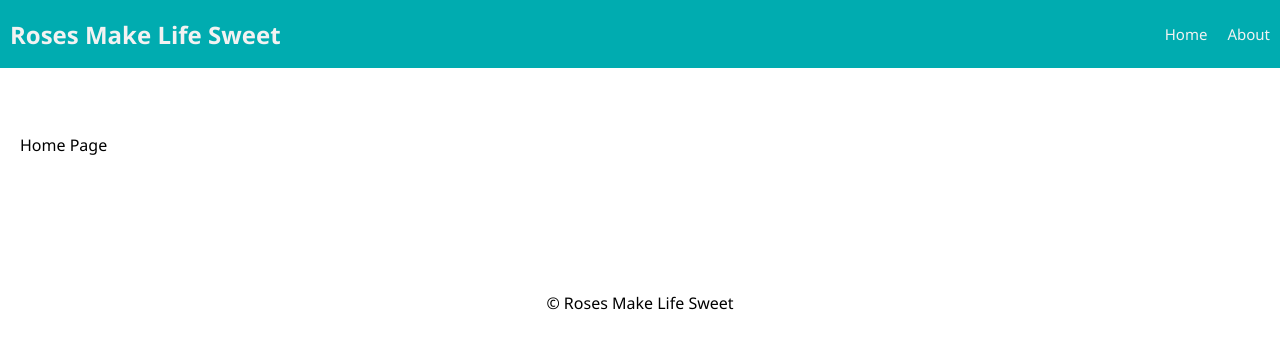
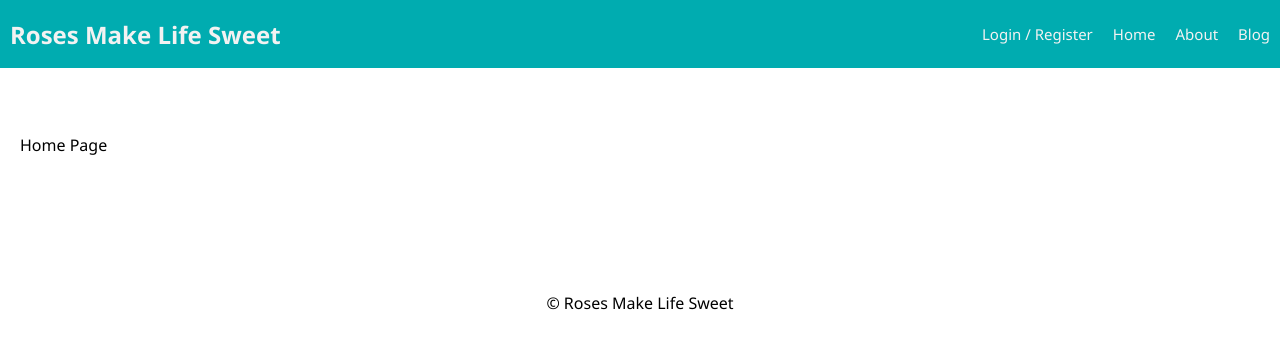
Before and after one commit to lcopeland001/teerose, a React (Create React App) app: page /#/home in a window 1280 px wide. Shown: the top 348 px of the page. Built offline with nearby package versions, Linux system fonts and the light colour scheme; no server answers.

Commit message:
display blog on DOM

```diff
--- a/src/components/App/App.jsx
+++ b/src/components/App/App.jsx
@@ -16,8 +16,8 @@ import ProtectedRoute from '../ProtectedRoute/ProtectedRoute';
 import HomePage  from '../HomePage/HomePage';
 import AboutPage from '../AboutPage/AboutPage';
 import UserPage from '../UserPage/UserPage';
+import BlogPage from '../BlogPage/BlogPage';
 import AddBlog from '../AddBlog/AddBlog';
-import LandingPage from '../LandingPage/LandingPage';
 import LoginPage from '../LoginPage/LoginPage';
 import RegisterPage from '../RegisterPage/RegisterPage';
 
@@ -47,8 +47,8 @@ function App() {
             <AboutPage />
           </Route>
 
-          <Route exact path="/about">
-            <AboutPage />
+          <Route exact path="/blog">
+            <BlogPage />
           </Route>
 
           <ProtectedRoute exact path="/user">
--- /dev/null
+++ b/src/components/BlogPage/BlogPage.jsx
@@ -0,0 +1,13 @@
+import React from 'react';
+
+function BlogPage() {
+  return (
+    <div className="container">
+      <div>
+        <p>Blogs</p>
+      </div>
+    </div>
+  );
+}
+
+export default BlogPage;
--- a/src/components/Nav/Nav.jsx
+++ b/src/components/Nav/Nav.jsx
@@ -12,14 +12,18 @@ function Nav() {
       <Link to="/home">
         <h2 className="nav-title">Roses Make Life Sweet</h2>
       </Link>
+
       <div>
+
         {/* If no user is logged in, show these links */}
-        {/* {!user.id && (
-          // If there's no user, show login/registration links
+
+        {!user.id && (
           <Link className="navLink" to="/login">
             Login / Register
           </Link>
-        )} */}
+        )}
+
+       {/* Show these links, logged in or not */}
 
         <Link className="navLink" to="/home">
           Home
@@ -29,7 +33,12 @@ function Nav() {
           About
         </Link>
 
+        <Link className="navLink" to="/blog">
+          Blog
+        </Link>
+
         {/* If a user is logged in, show these links */}
+
         {user.id && (
           <>
             <Link className="navLink" to="/user">
```
Also changed, not shown: 1 other file (tests, documents, lock files or other folders).
